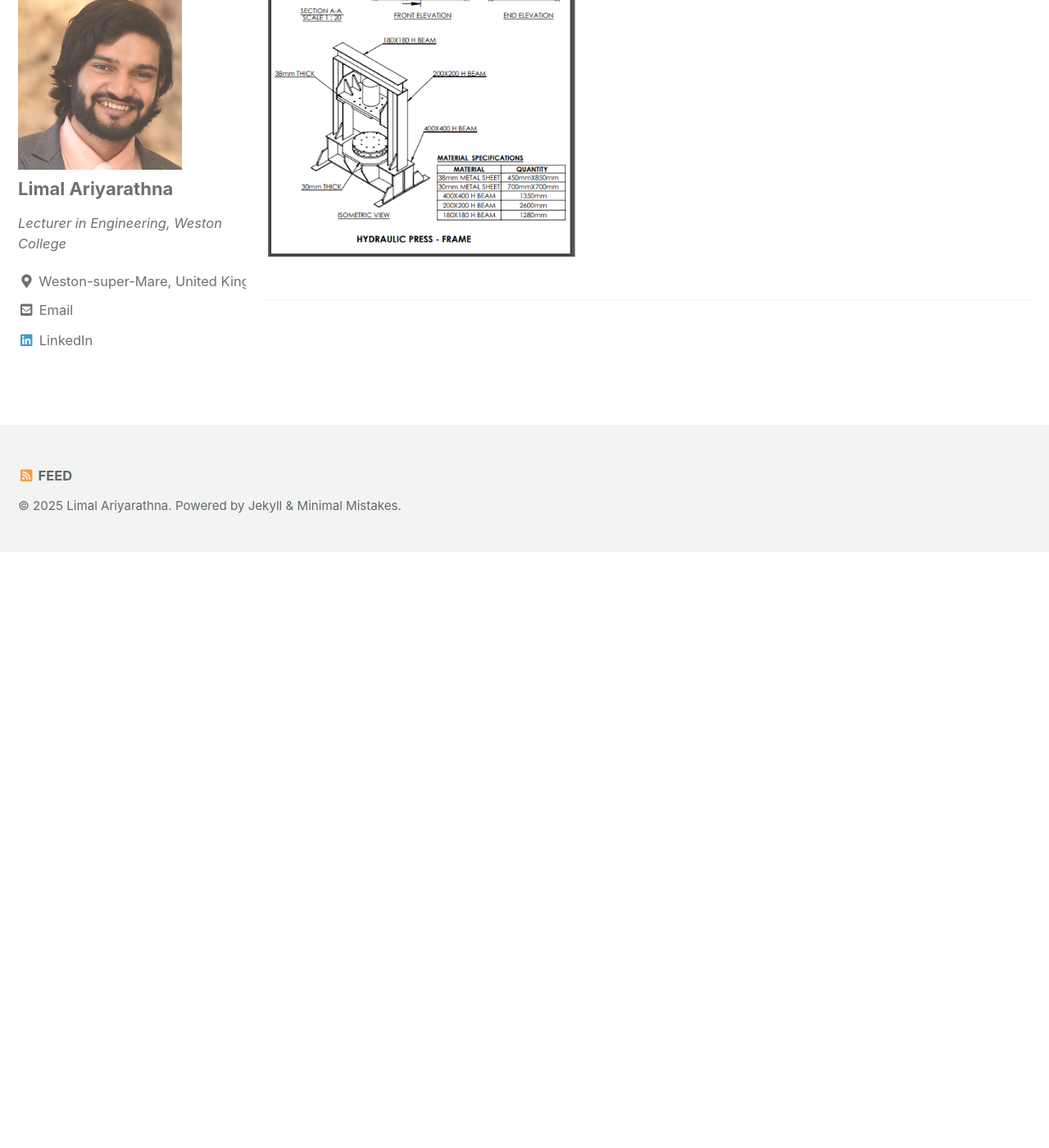
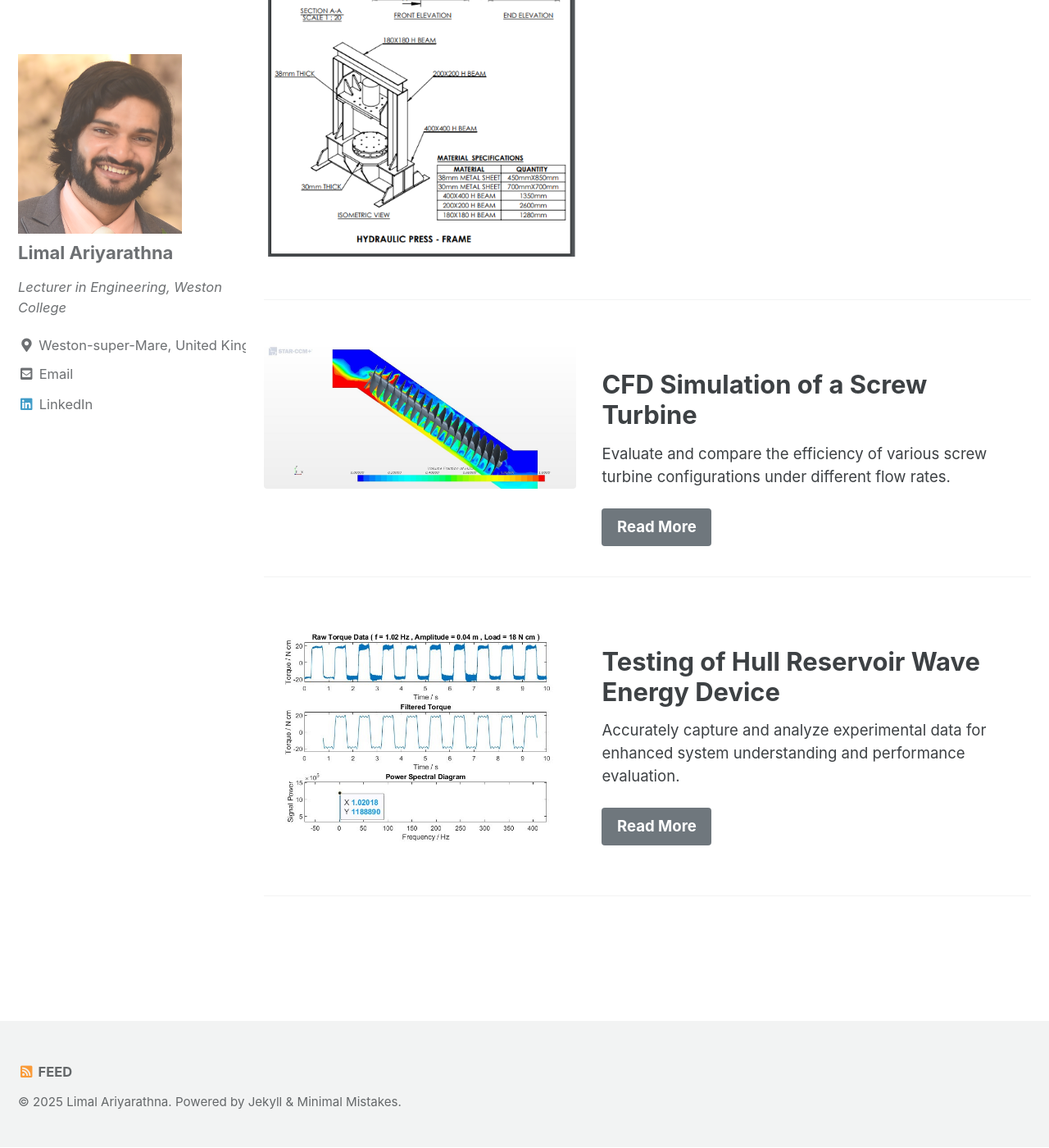
Before and after one commit to limaldeelaka/limaldeelaka.github.io, a Jekyll site: the page built from _pages/projects.md, in a window 1280 px wide and 1400 px high, scrolled down 2401 px. Shown: the whole window at 82% size. Built offline with Jekyll 4.4.1, drawn with Linux system fonts in a browser that asks for light colours; cached includes are drawn as plain includes; before the commit the page ends 3074 px from its top, so only the background shows below that.

Commit message:
Feature Rows

```diff
--- a/_pages/projects.md
+++ b/_pages/projects.md
@@ -74,3 +74,5 @@
 {% include feature_row id="feature_row3" type="left" %}
 {% include feature_row id="feature_row4" type="left" %}
 {% include feature_row id="feature_row5" type="left" %}
+{% include feature_row id="feature_row6" type="left" %}
+{% include feature_row id="feature_row7" type="left" %}
```
